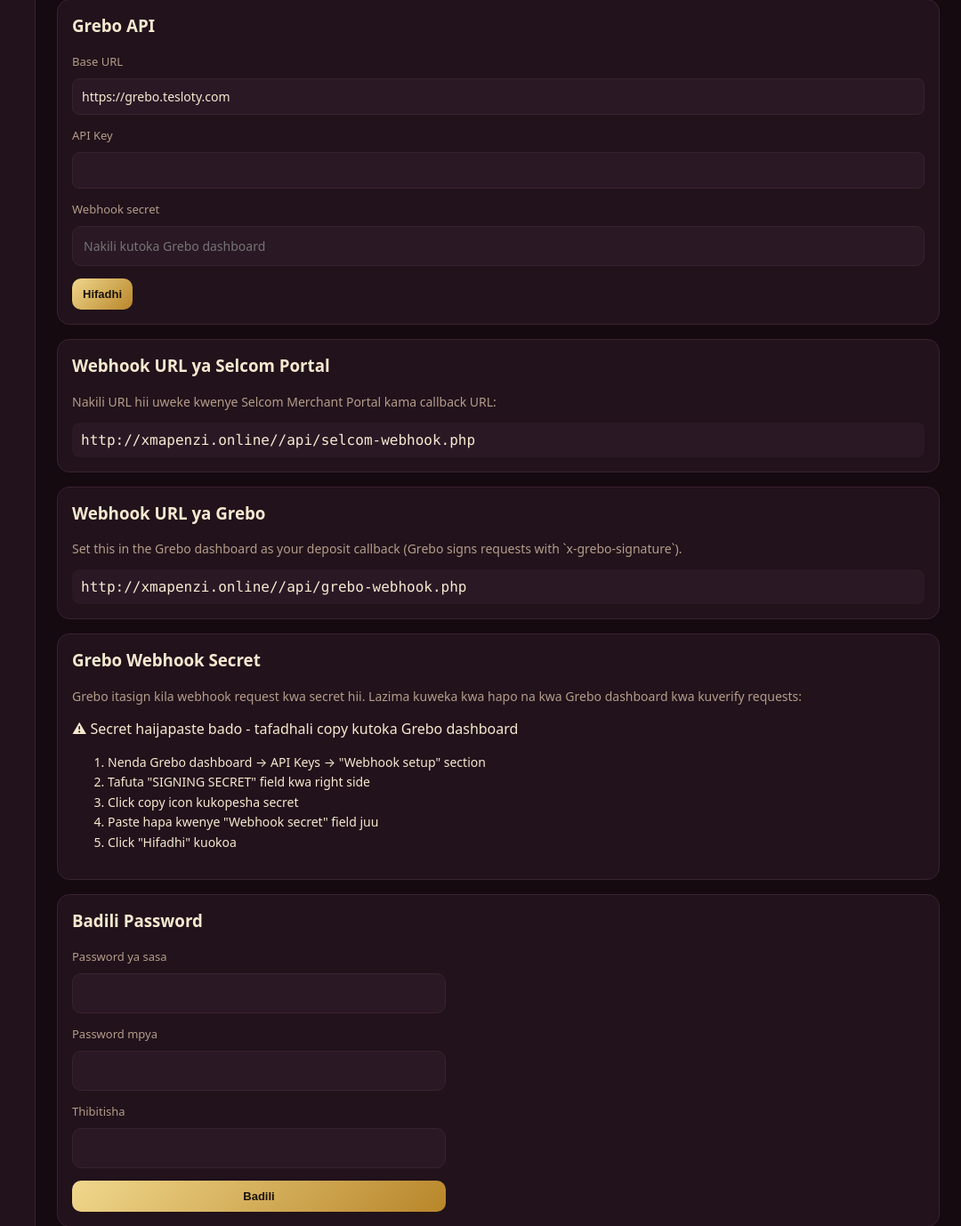
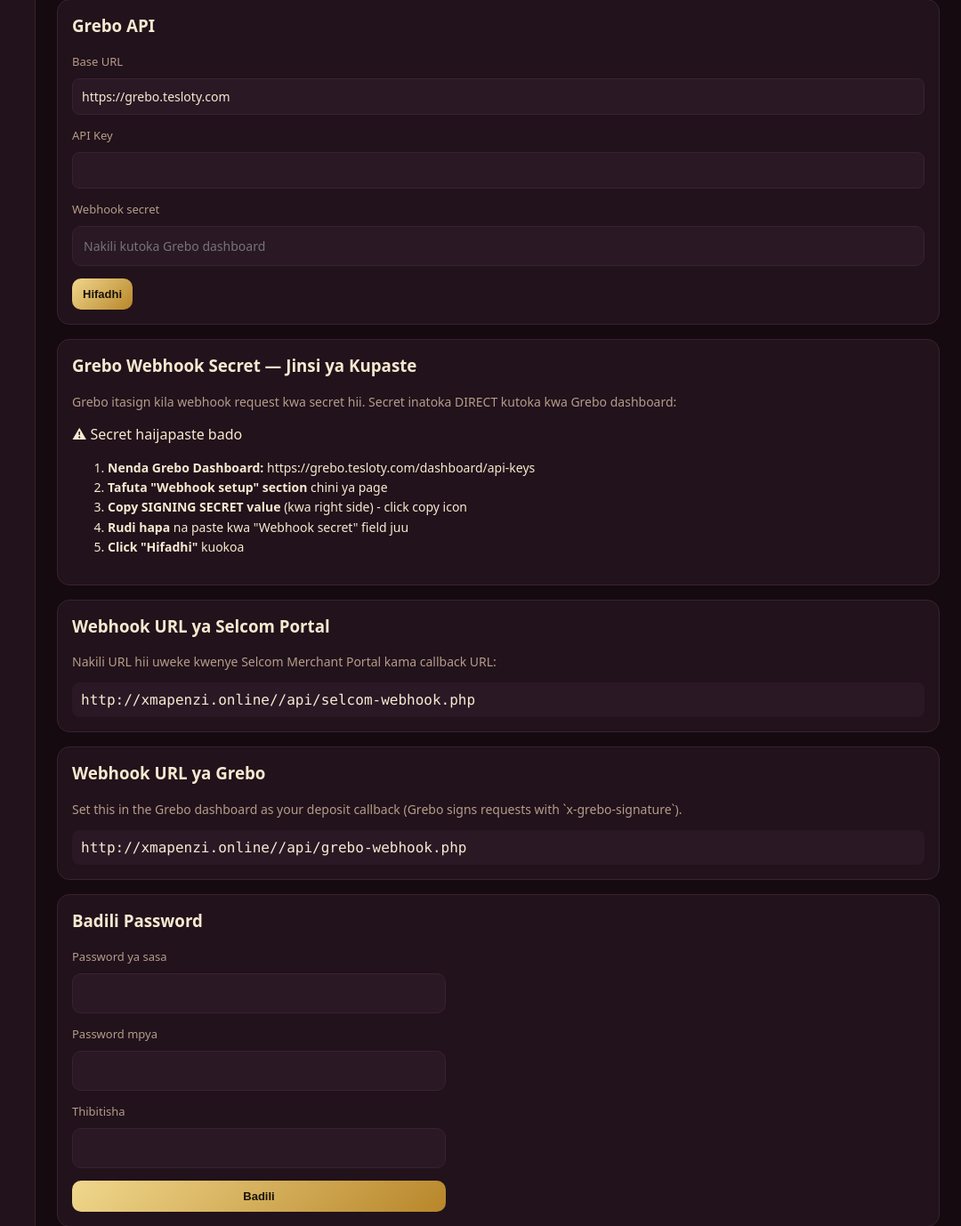
Before and after one commit to alhaste-investment/xmapenzi, a PHP site: page /admin/settings.php in a window 1280 px wide. Shown: the part 746-2124 px from the top of the page at 89% size, without its empty margins (200-1280 px from the left). Run offline with PHP 8.4, Linux system fonts and the light colour scheme; a user stored in the database is signed in; data comes from the database, SQL or seed files in the repository; some libraries are stand-ins or nearby versions.

Commit message:
Move Grebo webhook secret instructions right after form for immediate visibility

```diff
--- a/admin/settings.php
+++ b/admin/settings.php
@@ -123,6 +123,23 @@ require __DIR__ . '/_layout.php';
 </div>
 
 <div class="card">
+  <h3 style="margin-top:0">Grebo Webhook Secret — Jinsi ya Kupaste</h3>
+  <p class="muted">Grebo itasign kila webhook request kwa secret hii. Secret inatoka DIRECT kutoka kwa Grebo dashboard:</p>
+  <?php if ($cfg['grebo_webhook_secret']): ?>
+    <p style="color:var(--gold);font-weight:bold">✓ Secret imekuwa paste na save</p>
+  <?php else: ?>
+    <p style="color:var(--warn)">⚠ Secret haijapaste bado</p>
+  <?php endif; ?>
+  <ol style="font-size:14px;line-height:1.6">
+    <li><strong>Nenda Grebo Dashboard:</strong> https://grebo.tesloty.com/dashboard/api-keys</li>
+    <li><strong>Tafuta "Webhook setup" section</strong> chini ya page</li>
+    <li><strong>Copy SIGNING SECRET value</strong> (kwa right side) - click copy icon</li>
+    <li><strong>Rudi hapa</strong> na paste kwa "Webhook secret" field juu</li>
+    <li><strong>Click "Hifadhi"</strong> kuokoa</li>
+  </ol>
+</div>
+
+<div class="card">
   <h3 style="margin-top:0">Webhook URL ya Selcom Portal</h3>
   <p class="muted">Nakili URL hii uweke kwenye Selcom Merchant Portal kama callback URL:</p>
   <code style="display:block;padding:10px;background:var(--surface-2);border-radius:8px;word-break:break-all"><?= e($webhookUrl) ?></code>
@@ -135,23 +152,7 @@ require __DIR__ . '/_layout.php';
 </div>
 
 <div class="card">
-  <h3 style="margin-top:0">Grebo Webhook Secret</h3>
-  <p class="muted">Grebo itasign kila webhook request kwa secret hii. Lazima kuweka kwa hapo na kwa Grebo dashboard kwa kuverify requests:</p>
-  <?php if ($cfg['grebo_webhook_secret']): ?>
-    <p style="color:var(--gold);font-weight:bold">✓ Secret imekuwa paste na save</p>
-  <?php else: ?>
-    <p style="color:var(--warn)">⚠ Secret haijapaste bado - tafadhali copy kutoka Grebo dashboard</p>
-  <?php endif; ?>
-  <ol style="font-size:14px;line-height:1.6">
-    <li>Nenda Grebo dashboard → API Keys → "Webhook setup" section</li>
-    <li>Tafuta "SIGNING SECRET" field kwa right side</li>
-    <li>Click copy icon kukopesha secret</li>
-    <li>Paste hapa kwenye "Webhook secret" field juu</li>
-    <li>Click "Hifadhi" kuokoa</li>
-  </ol>
-</div>
 
-<div class="card">
   <h3 style="margin-top:0">Badili Password</h3>
   <form method="post" class="form-grid" style="max-width:420px">
     <input type="hidden" name="csrf" value="<?= e(csrf_token()) ?>">
```
